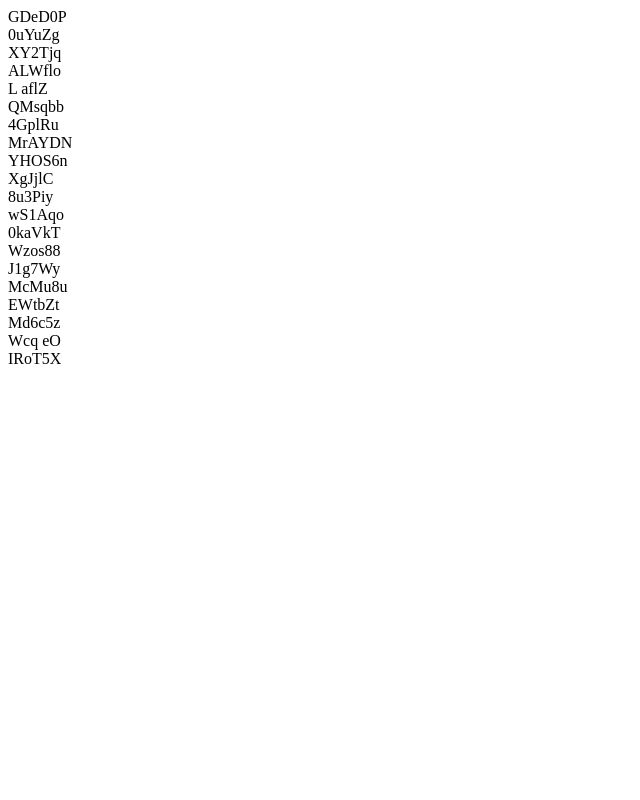
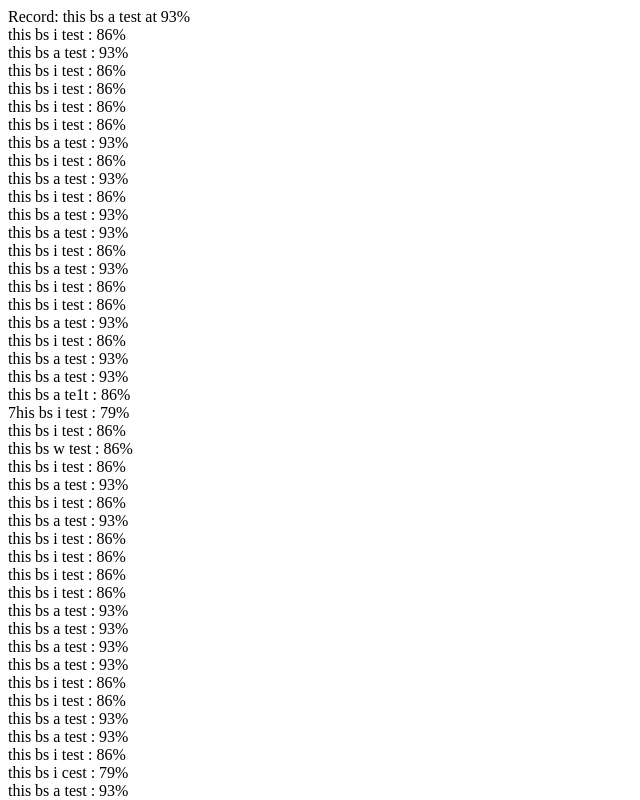
Before and after one commit to ivanatora/monkeys, a plain HTML site: page index.html in a window 1280 px wide. Shown: the top 800 px of the page, without its empty margins (0-640 px from the left). Drawn offline with nearby package versions, Linux system fonts and the light colour scheme.

Commit message:
genetic algorithm first try

```diff
--- a/custom.js
+++ b/custom.js
@@ -1,22 +1,42 @@
-var sTarget = 'shebek';
+sTarget = 'this is a test';
 
-console.log('start')
+var iMaxFitness = 0;
+var aRecordOutput = [];
+
+var aSpawningPool = [];
 
 var loop = function(){
     // create population
     var population = [];
-    for (var i = 0; i < 20; i++){
-        population[i] = new Monkey(sTarget.length);
+    for (var i = 0; i < 100; i++){
+        population[i] = new Monkey(aSpawningPool);
     }
 
+    // generation phase
     var aOutput = [];
     for (var i = 0; i < population.length; i++){
-        aOutput.push(population[i].produceLetters())
-        population[i] = new Monkey(sTarget.length);
+        population[i].produceLetters();
+        population[i].calculateFitness();
+
+        aOutput.push(population[i].letters.join('') + ' : ' + population[i].fitness + '%');
     }
+    $('.output').html(aOutput.join('<br />'))
 
-//    console.log(output)
-    $('.output').html(aOutput.join('<br />'))
+    // selection phase
+    for (var i = 0; i < population.length; i++){
+        if (population[i].fitness > iMaxFitness){
+            iMaxFitness = population[i].fitness;
+            aRecordOutput = population[i].letters;
+        }
+    }
+    $('.record').html('Record: ' + aRecordOutput.join('') + ' at ' + iMaxFitness + '%');
+
+    aSpawningPool = [];
+    for (var i = 0; i < population.length; i++){
+        for (var j = 0; j < population[i].fitness; j++){
+            aSpawningPool.push(population[i].letters);
+        }
+    }
 }
 
-setInterval(loop, 1000)
+setInterval(loop, 50);
--- a/index.html
+++ b/index.html
@@ -5,8 +5,9 @@
 
     </head>
     <body>
+        <div class='record'></div>
+        <div class='output'></div>
 
-        <div class='output'></div>
 
         <script type="text/javascript" src="https://code.jquery.com/jquery-3.1.0.min.js"></script>
         <script type="text/javascript" src="monkey.js"></script>
--- a/monkey.js
+++ b/monkey.js
@@ -1,16 +1,49 @@
-function Monkey(fingers){
-    this.iFingers = 10;
+function Monkey(aGenePool){
     this.letters = [];
-
-    if (typeof fingers != 'undefined') this.iFingers = parseInt(fingers);
+    this.fitness = 0;
+//    this.gene_pool = aGenePool;
 
     this.produceLetters = function(){
         this.letters = [];
         var possible = "ABCDEFGHIJKLMNOPQRSTUVWXYZabcdefghijklmnopqrstuvwxyz0123456789 ";
-        for (var i = 0; i < this.iFingers; i++){
-            var char = possible.charAt(Math.floor(Math.random() * possible.length));
-            this.letters.push(char);
+        var possible = "abcdefghijklmnopqrstuvwxyz0123456789 ";
+
+        if (typeof aGenePool == 'undefined' || aGenePool.length == 0){
+            for (var i = 0; i < sTarget.length; i++){
+                var char = possible.charAt(Math.floor(Math.random() * possible.length));
+                this.letters.push(char);
+            }
+        }
+        else {
+            var idx1 = Math.floor(Math.random()*aGenePool.length);
+            var aParentGenes1 = aGenePool[idx1];
+            var idx2 = Math.floor(Math.random()*aGenePool.length);
+            var aParentGenes2 = aGenePool[idx2];
+            var iMidPoint = Math.round(Math.random() * sTarget.length);
+            for (var i = 0; i < iMidPoint; i++){
+                this.letters[i] = aParentGenes1[i];
+            }
+            for (var i = iMidPoint; i < sTarget.length; i++){
+                this.letters[i] = aParentGenes2[i];
+            }
+
+            // mutation phase
+            if (Math.random() < 0.01){
+                var iMutationIdx = Math.round(Math.random() * sTarget.length);
+                this.letters[iMutationIdx] = possible.charAt(Math.floor(Math.random() * possible.length));
+            }
         }
         return this.letters.join('');
     }
+
+    this.calculateFitness = function(){
+        var fitness = 0;
+        for (var i = 0; i < this.letters.length; i++){
+            if (this.letters[i] === sTarget[i]) fitness++;
+        }
+        fitness = (fitness / sTarget.length) * 100;
+        fitness = Math.round(fitness);
+
+        this.fitness = fitness;
+    }
 }
```
Also changed, not shown: 1 other file.
